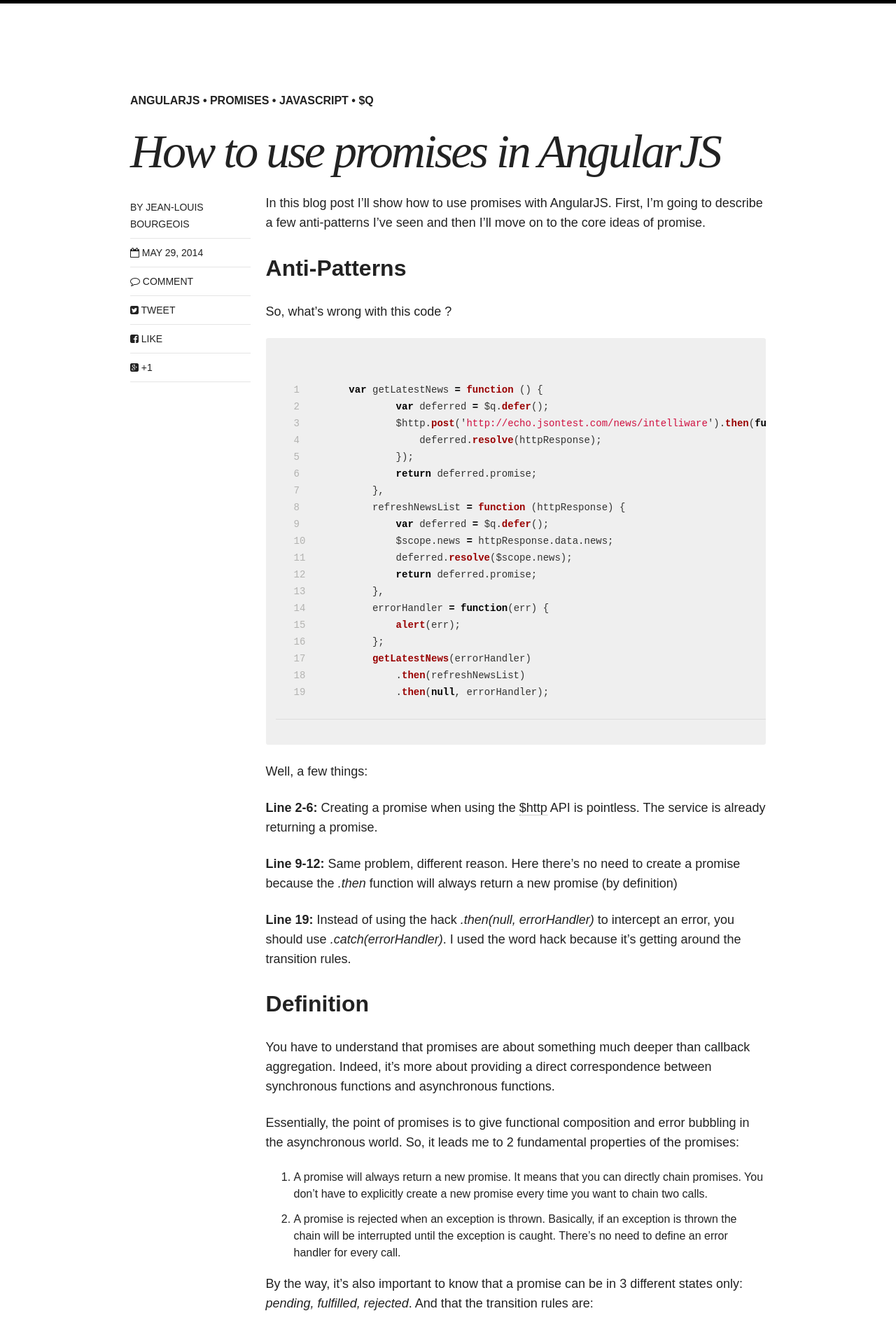
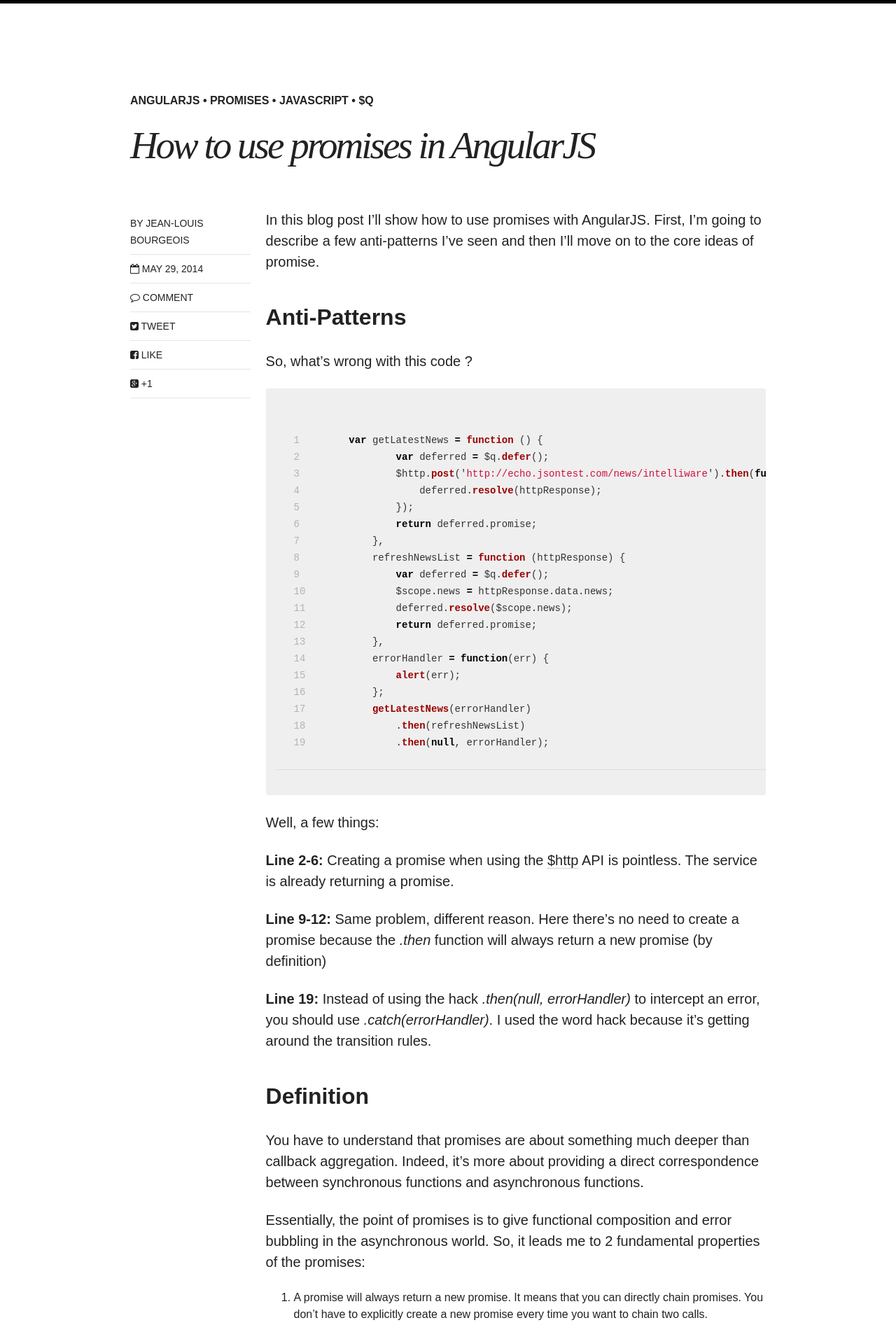
Before and after one commit to JLBoor/jlboor.github.io, a Jekyll site: the page built from _posts/angularjs/2014-05-29-how-to-promises.md, in a window 1280 px wide. Shown: the top 1903 px of the page at 70% size. Built offline with Jekyll 4.4.1, drawn with Linux system fonts in a browser that asks for light colours; nearby versions of some CDN libraries; some web fonts are replaced; comment, search, counter and statistics services are not loaded.

Commit message:
refresh style

```diff
--- a/_includes/head.html
+++ b/_includes/head.html
@@ -25,7 +25,9 @@
 <!-- For all browsers -->
 <link rel="stylesheet" href="{{ site.url }}/assets/css/main.css">
 <!-- Webfonts -->
+
 <script src="//use.edgefonts.net/source-sans-pro:n2,i2,n3,i3,n4,i4,n6,i6,n7,i7,n9,i9;source-code-pro:n4,n7;volkhov.js"></script>
+<link href='http://fonts.googleapis.com/css?family=Antic+Slab' rel='stylesheet' type='text/css'>
 
 <meta http-equiv="cleartype" content="on">
 
--- a/_sass/_layout.scss
+++ b/_sass/_layout.scss
@@ -206,6 +206,7 @@ body {
 }
 .entry-header {
 	@include fill-parent;
+  	margin-bottom: 4em;
 }
 .entry-tags {
 	display: block;
@@ -232,10 +233,10 @@ span + .entry-title {
 		text-decoration: underline;
 	}
 	@include media($medium) {
-		@include font-size(52,yes,54);
+		@include font-size(55,yes,55);
 	}
 	@include media($large) {
-		@include font-size(68,yes,72);
+		@include font-size(55,yes,55);
 	}
 }
 .entry-wrapper {
--- a/_sass/_site.scss
+++ b/_sass/_site.scss
@@ -32,7 +32,7 @@ body {
 }
 
 p {
-	@include font-size(18,yes,28);
+	@include font-size(20,yes,30);
 }
 
 li {
@@ -49,6 +49,7 @@ h1 {
 }
 h2 {
 	@include font-size(32);
+  	margin-top: 40px;
 }
 h3 {
 	@include font-size(28);
--- a/_sass/_variables.scss
+++ b/_sass/_variables.scss
@@ -1,8 +1,8 @@
 // TYPOGRAPHY ================================================
-$base-font: 'source-sans-pro', sans-serif;
+$base-font: 'Antic Slab', sans-serif;
 $heading-font: $base-font;
 $caption-font: $base-font;
-$code-font: 'source-code-pro', monospace;
+$code-font: 'Antic Slab', monospace;
 $alt-font: 'volkhov', serif;
 
 $doc-font-size: 16;
```
